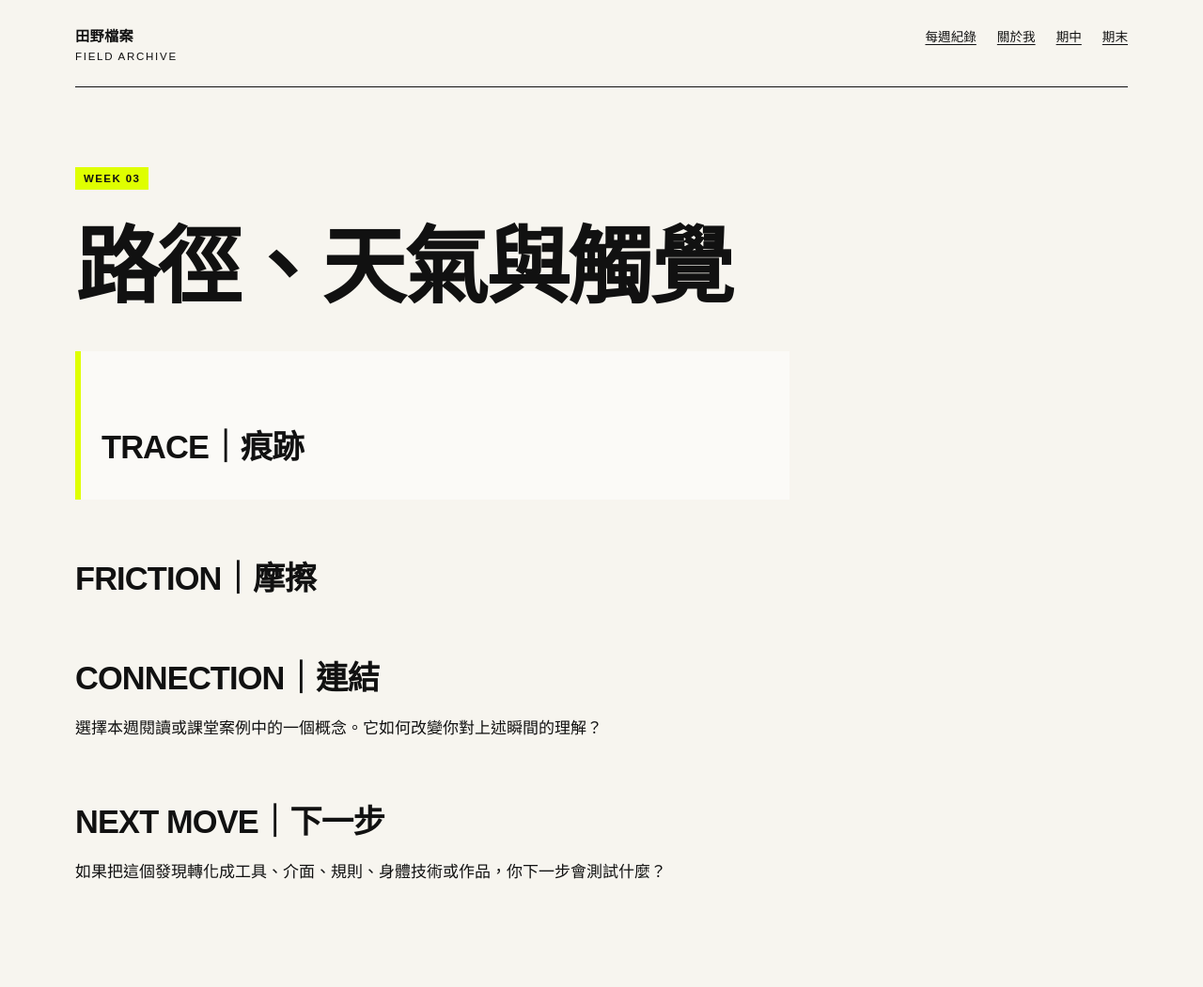
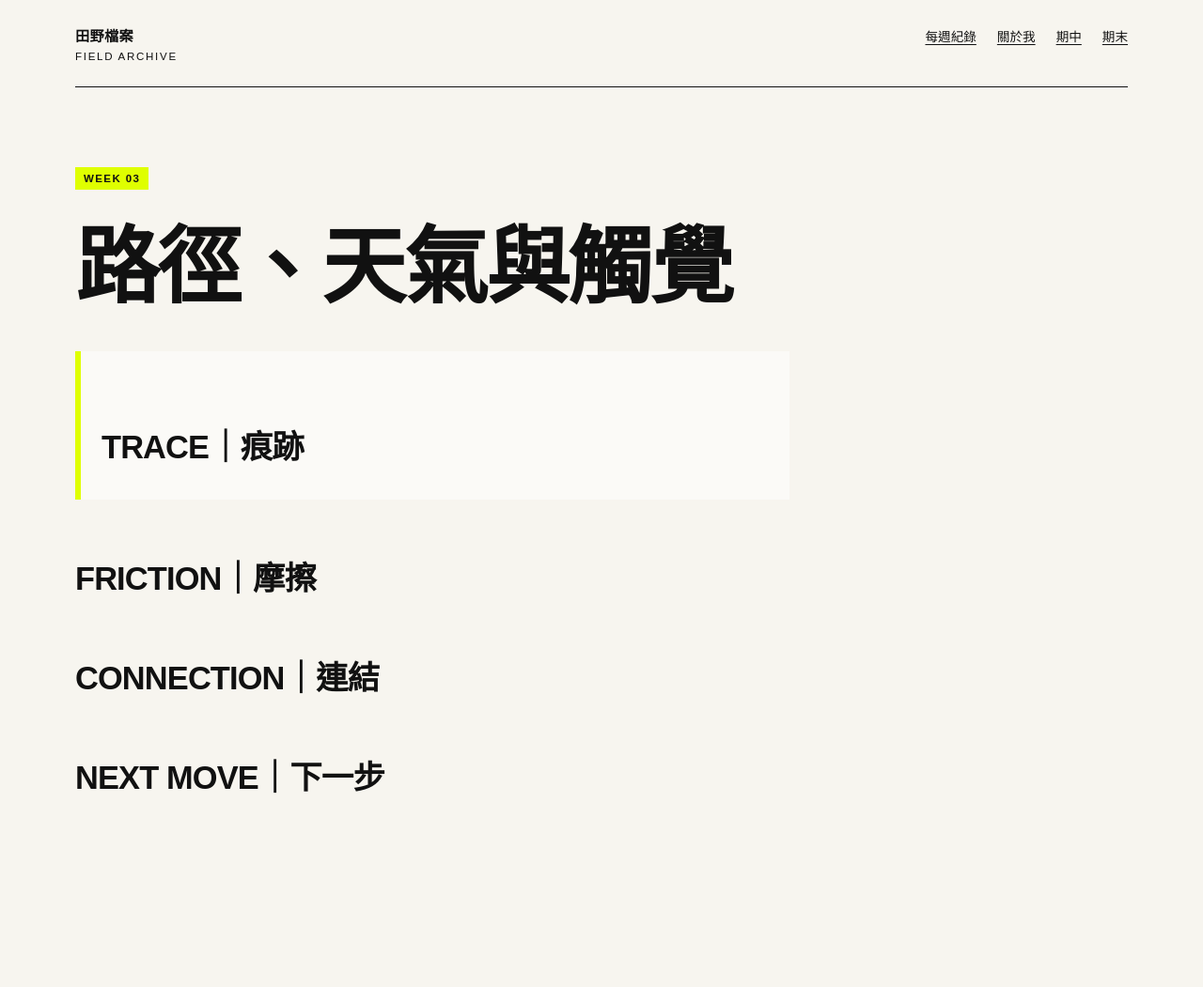
Before and after one commit to liki1928/fieldworkarchive, a Jekyll site: the page built from weeks/week-03.md, in a window 1280 px wide. Shown: the whole page at 94% size. Built offline with Jekyll 4.4.1, drawn with Linux system fonts in a browser that asks for light colours; after the commit the page ends 956 px from its top, so only the background shows below that.

Commit message:
Update week-03.md

```diff
--- a/weeks/week-03.md
+++ b/weeks/week-03.md
@@ -9,17 +9,13 @@ permalink: /weeks/week-03/
 <!-- 請保留具體的現場、材料、語句或身體感受。 -->
 >
 ## TRACE｜痕跡
-
 <!-- 放入 1–3 張圖片，並為每張圖片寫下具體說明：何時、何地、發生了什麼，以及為什麼留下它。 -->
 
 ## FRICTION｜摩擦
-
 <!-- 描述一個沒有如預期發生的瞬間。 -->
 
 ## CONNECTION｜連結
-
-選擇本週閱讀或課堂案例中的一個概念。它如何改變你對上述瞬間的理解？
+<!-- 選擇本週閱讀或課堂案例中的一個概念。它如何改變你對上述瞬間的理解？ -->
 
 ## NEXT MOVE｜下一步
-
-如果把這個發現轉化成工具、介面、規則、身體技術或作品，你下一步會測試什麼？
+<!-- 如果把這個發現轉化成工具、介面、規則、身體技術或作品，你下一步會測試什麼？ -->
```
